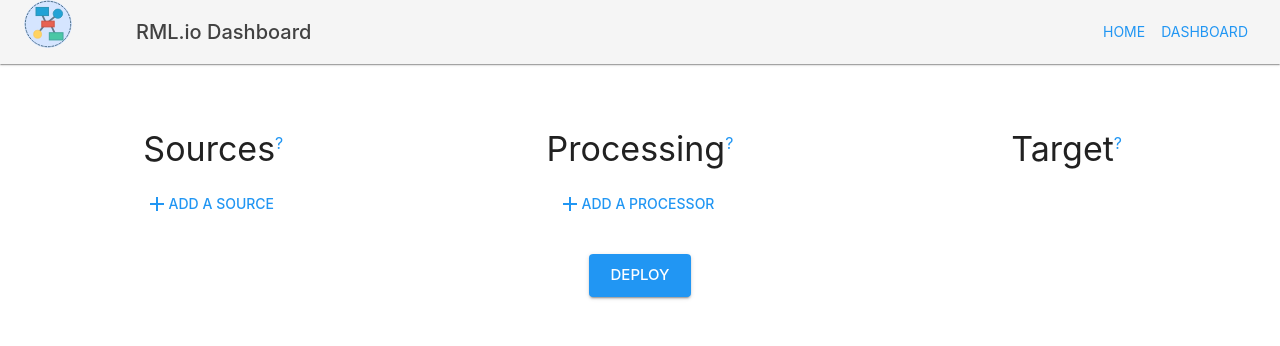
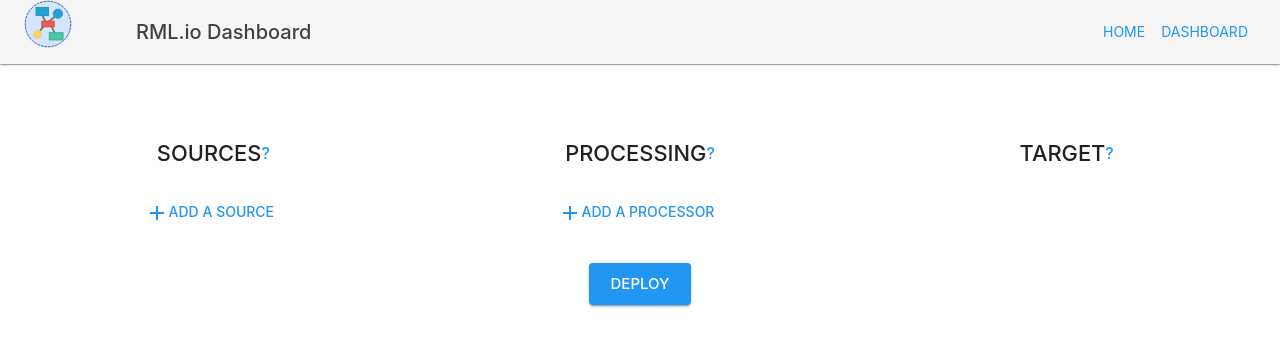
Before and after one commit to oSoc20/rml-workbench-front-end, a React (Create React App) app: page /dashboard in a window 1280 px wide. Shown: the top 346 px of the page. Built offline with nearby package versions, Linux system fonts and the light colour scheme.

Commit message:
Add dynamic edit titles

```diff
--- a/src/components/Column.tsx
+++ b/src/components/Column.tsx
@@ -79,7 +79,8 @@ const Column = ({ column, updateColumn }: ColumnProps) => {
         <Grid item container direction="column" alignItems="center">
           <Grid item>
             <Title
-              title={column.name}
+              column={column}
+              onUpdate={handleUpdateColumn}
               tooltip={Columns[column.category].tooltip}
             />
           </Grid>
--- a/src/components/Title.tsx
+++ b/src/components/Title.tsx
@@ -1,5 +1,7 @@
-import * as React from 'react';
-import { Theme, Tooltip, Typography, createStyles, makeStyles } from '@material-ui/core';
+import React, { useState } from 'react';
+import { Button, Theme, TextField, Tooltip, createStyles, makeStyles } from '@material-ui/core';
+import ClearIcon from '@material-ui/icons/Clear';
+import CheckIcon from '@material-ui/icons/Check';
 
 const useStyles = makeStyles((theme: Theme) =>
   createStyles({
@@ -8,25 +10,73 @@ const useStyles = makeStyles((theme: Theme) =>
       cursor: 'help',
       fontSize: theme.spacing(2),
     },
+    button: {
+      fontSize: '1.5625em',
+    },
   }),
 );
 
 interface TitleProps {
-  title: string;
+  column: any;
+  onUpdate: any;
   tooltip: string;
 }
 
 const Title = (props: TitleProps) => {
   const classes = useStyles();
-  const { title, tooltip } = props;
-  return (
-    <Typography variant="h4" component="h2">
-      {title}
-      <Tooltip title={tooltip}>
-        <sup className={classes.areaExplaination}>?</sup>
-      </Tooltip>
-    </Typography>
-  );
+  const { column, onUpdate, tooltip } = props;
+
+  const [isEditing, setEditing] = useState(false);
+  // important, start with current column name
+  const [title, setTitle] = useState(column.name);
+
+  const handleSaveTitle = () => {
+    const data = { ...column };
+    data.name = title;
+    onUpdate(data);
+    setEditing(false);
+  };
+
+  const handleEditTitle = () => {
+    setEditing(true);
+  };
+
+  const handleCloseEditing = () => {
+    setEditing(false);
+  };
+
+  const handleChange = (event: React.ChangeEvent<HTMLInputElement>) => {
+    setTitle(event.target.value);
+  };
+
+  if (isEditing) {
+    return (
+      <div>
+        <TextField
+          name="name"
+          label="New title"
+          placeholder={column.name}
+          value={title}
+          onChange={handleChange}
+        />
+        <Button color="primary" onClick={handleCloseEditing}>
+          <ClearIcon />
+        </Button>
+        <Button color="primary" onClick={handleSaveTitle}>
+          <CheckIcon />
+        </Button>
+      </div>
+    );
+  } else {
+    return (
+      <Button className={classes.button} onClick={() => handleEditTitle()}>
+        {column.name}
+        <Tooltip title={tooltip}>
+          <sup className={classes.areaExplaination}>?</sup>
+        </Tooltip>
+      </Button>
+    );
+  }
 };
 
 export default Title;
```
